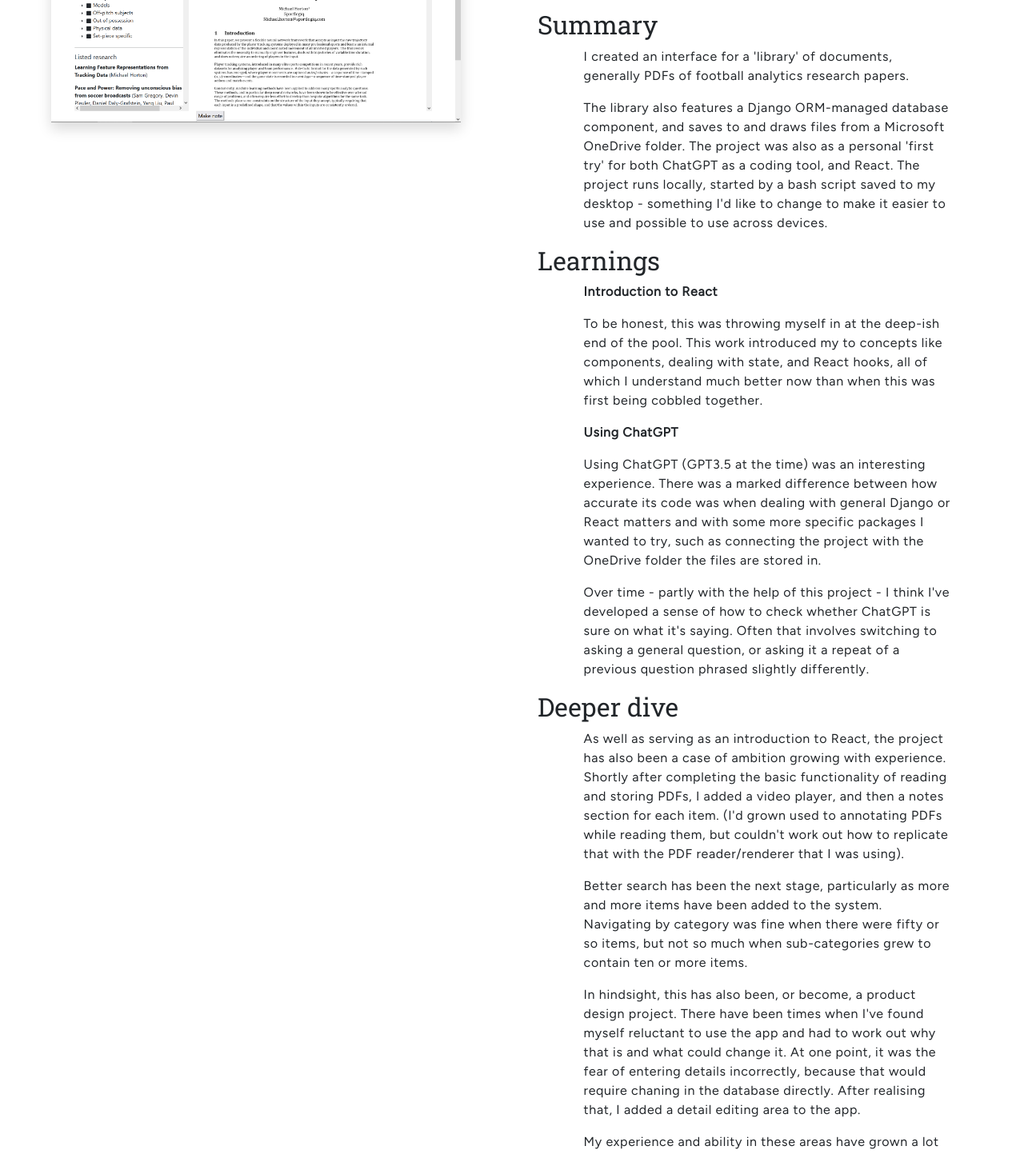
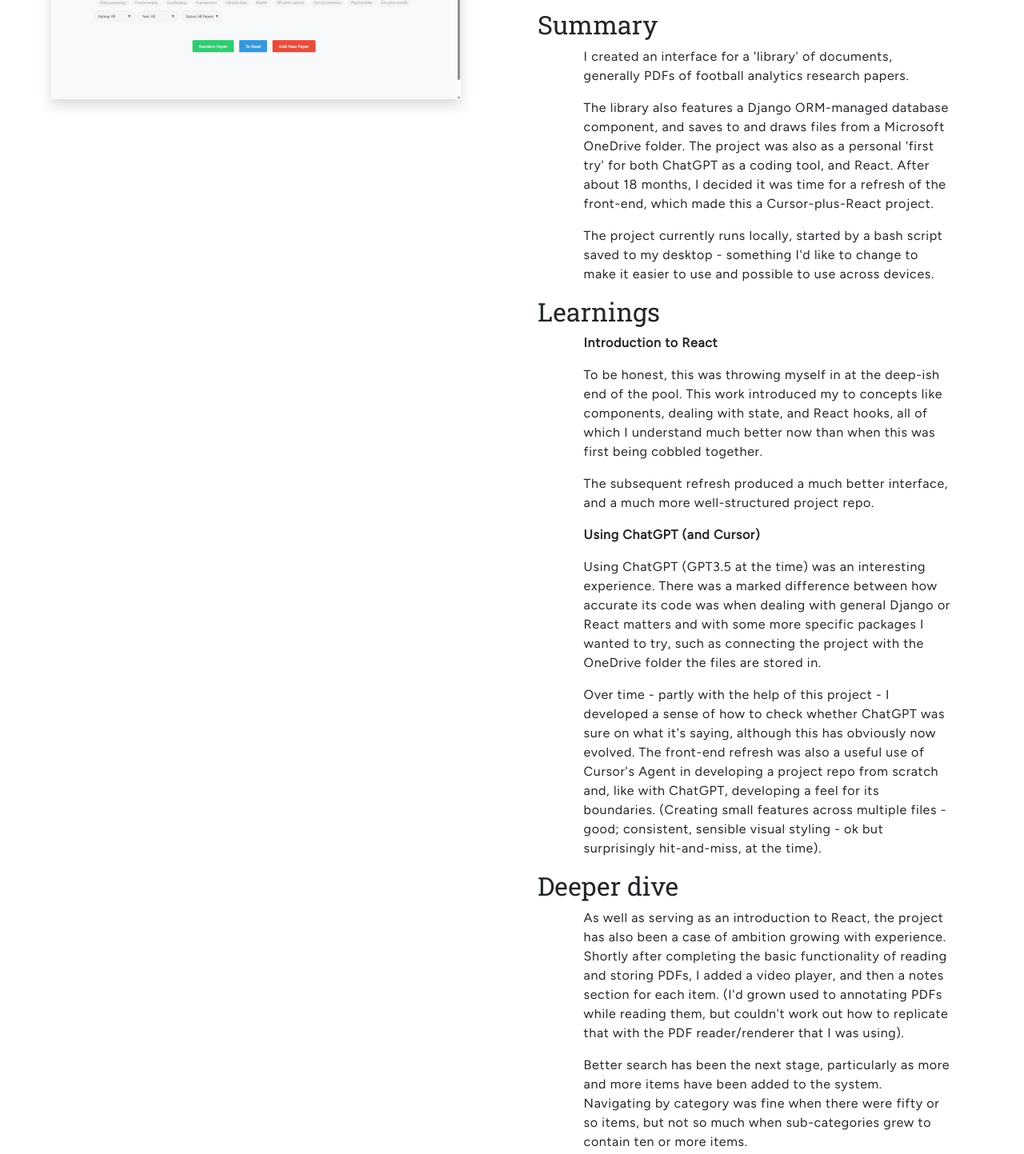
Before and after one commit to mrkthmpsn/mrkthmpsn.github.io, a Next.js app: page /analytics-library in a window 1280 px wide. Shown: the part 300-1743 px from the top of the page at 80% size. Built offline with nearby package versions, Linux system fonts and the light colour scheme.

Commit message:
Analytics library project update

```diff
--- a/app/analytics-library/analytics-library.md
+++ b/app/analytics-library/analytics-library.md
@@ -7,7 +7,9 @@
 
 I created an interface for a 'library' of documents, generally PDFs of football analytics research papers.
 
-The library also features a Django ORM-managed database component, and saves to and draws files from a Microsoft OneDrive folder. The project was also as a personal 'first try' for both ChatGPT as a coding tool, and React. The project runs locally, started by a bash script saved to my desktop - something I'd like to change to make it easier to use and possible to use across devices.
+The library also features a Django ORM-managed database component, and saves to and draws files from a Microsoft OneDrive folder. The project was also as a personal 'first try' for both ChatGPT as a coding tool, and React. After about 18 months, I decided it was time for a refresh of the front-end, which made this a Cursor-plus-React project.
+
+The project currently runs locally, started by a bash script saved to my desktop - something I'd like to change to make it easier to use and possible to use across devices.
 
 ## Learnings
 
@@ -15,11 +17,13 @@ The library also features a Django ORM-managed database component, and saves to
 
 To be honest, this was throwing myself in at the deep-ish end of the pool. This work introduced my to concepts like components, dealing with state, and React hooks, all of which I understand much better now than when this was first being cobbled together.
 
-**Using ChatGPT**
+The subsequent refresh produced a much better interface, and a much more well-structured project repo.
+
+**Using ChatGPT (and Cursor)**
 
 Using ChatGPT (GPT3.5 at the time) was an interesting experience. There was a marked difference between how accurate its code was when dealing with general Django or React matters and with some more specific packages I wanted to try, such as connecting the project with the OneDrive folder the files are stored in.
 
-Over time - partly with the help of this project - I think I've developed a sense of how to check whether ChatGPT is sure on what it's saying. Often that involves switching to asking a general question, or asking it a repeat of a previous question phrased slightly differently.
+Over time - partly with the help of this project - I developed a sense of how to check whether ChatGPT was sure on what it's saying, although this has obviously now evolved. The front-end refresh was also a useful use of Cursor's Agent in developing a project repo from scratch and, like with ChatGPT, developing a feel for its boundaries. (Creating small features across multiple files - good; consistent, sensible visual styling - ok but surprisingly hit-and-miss, at the time).
 
 ## Deeper dive
 
@@ -27,6 +31,6 @@ As well as serving as an introduction to React, the project has also been a case
 
 Better search has been the next stage, particularly as more and more items have been added to the system. Navigating by category was fine when there were fifty or so items, but not so much when sub-categories grew to contain ten or more items.
 
-In hindsight, this has also been, or become, a product design project. There have been times when I've found myself reluctant to use the app and had to work out why that is and what could change it. At one point, it was the fear of entering details incorrectly, because that would require chaning in the database directly. After realising that, I added a detail editing area to the app.
+This also became a product design project. There have been times when I've found myself reluctant to use the app and had to work out why that is and what could change it. At one point, it was the fear of entering details incorrectly, as that would require editing the database directly - so naturally I added a detail editing area to the app.
 
-My experience and ability in these areas have grown a lot since this project started, but it was an important first step.
+The refresh of the front-end in 2025 was a great chance to think about all of this, and offered the breathing space to make some tweaks. A better search experience helps navigate tags more easily; a 'to review' list feature means I can bookmark related papers to read or produce a write-up of at a later date; and I also streamlined the upload process for files which I want to read later, and might not want to fill in the full range of data about.
--- a/app/analytics-library/page.tsx
+++ b/app/analytics-library/page.tsx
@@ -1,13 +1,13 @@
 import markdown from "./analytics-library.md";
 import ProjectPageWrapper from "@/components/projectPageWrapper";
-import headerImage from "@/public/images/analytics_library/research_paper_screenshot.png";
+import headerImage from "@/public/images/analytics_library/new_analytics_library_landing.png";
 
 const AnalyticsLibraryProjectPage = () => {
   return (
     <ProjectPageWrapper
       pageTitle={"Django + React football analytics library"}
       pageMarkdown={markdown}
-      dateString="June 2023"
+      dateString="June 2023, April 2025"
       headerImage={headerImage}
     />
   );
--- a/app/projects/page.tsx
+++ b/app/projects/page.tsx
@@ -6,7 +6,7 @@ import "bootstrap/dist/css/bootstrap.min.css";
 import CustomNavbar from "@/components/navbar";
 import ProjectCard from "@/components/projectCard";
 
-import analyticsLibraryThumb from "@/public/images/home_page_thumbs/analytics_library_thumb.png";
+import analyticsLibraryThumb from "@/public/images/analytics_library/new_analytics_library_landing.png";
 import debugBuildupThumb from "@/public/images/home_page_thumbs/debug_buildup_app.png";
 import twenty3VisThumb from "@/public/images/home_page_thumbs/twenty3-vis-1.png";
 import twenty3MatchCentreThumb from "@/public/images/home_page_thumbs/twenty3_match_centre.png";
```
Also changed, not shown: public/images/analytics_library/new_analytics_library_landing.png (added).
